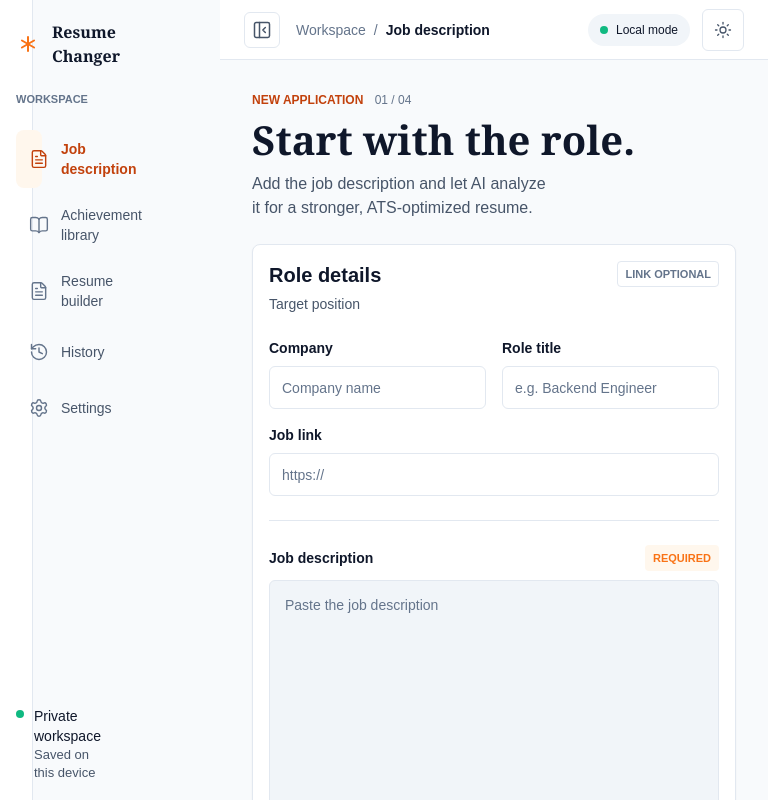
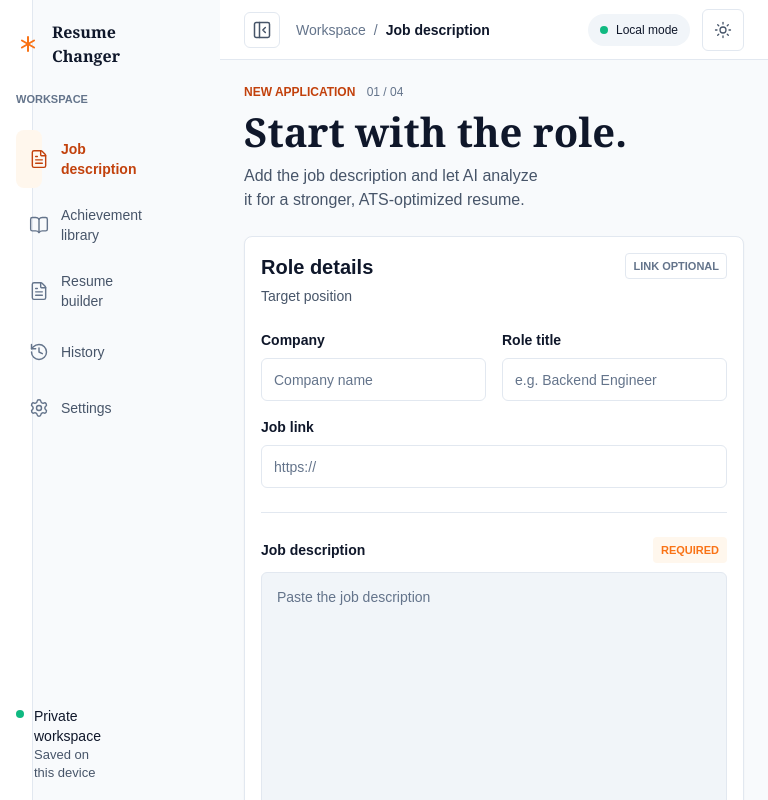
Before and after one commit to AyushGahtori/resume-changer, a Next.js app: page / in a window 768 px wide. Shown: the top 800 px of the page. Built offline with nearby package versions, Linux system fonts and the light colour scheme.

Commit message:
fix(home): preserve tablet content inset in fluid desktop layout

```diff
--- a/src/app/globals.css
+++ b/src/app/globals.css
@@ -4000,3 +4000,10 @@ a:focus-visible {
     padding: var(--space-12);
   }
 }
+
+/* Keep the established tablet inset when the home desktop frame becomes fluid. */
+@media (min-width: 701px) and (max-width: 1100px) {
+  .jd-workspace-frame .page-content {
+    padding: 24px;
+  }
+}
```
